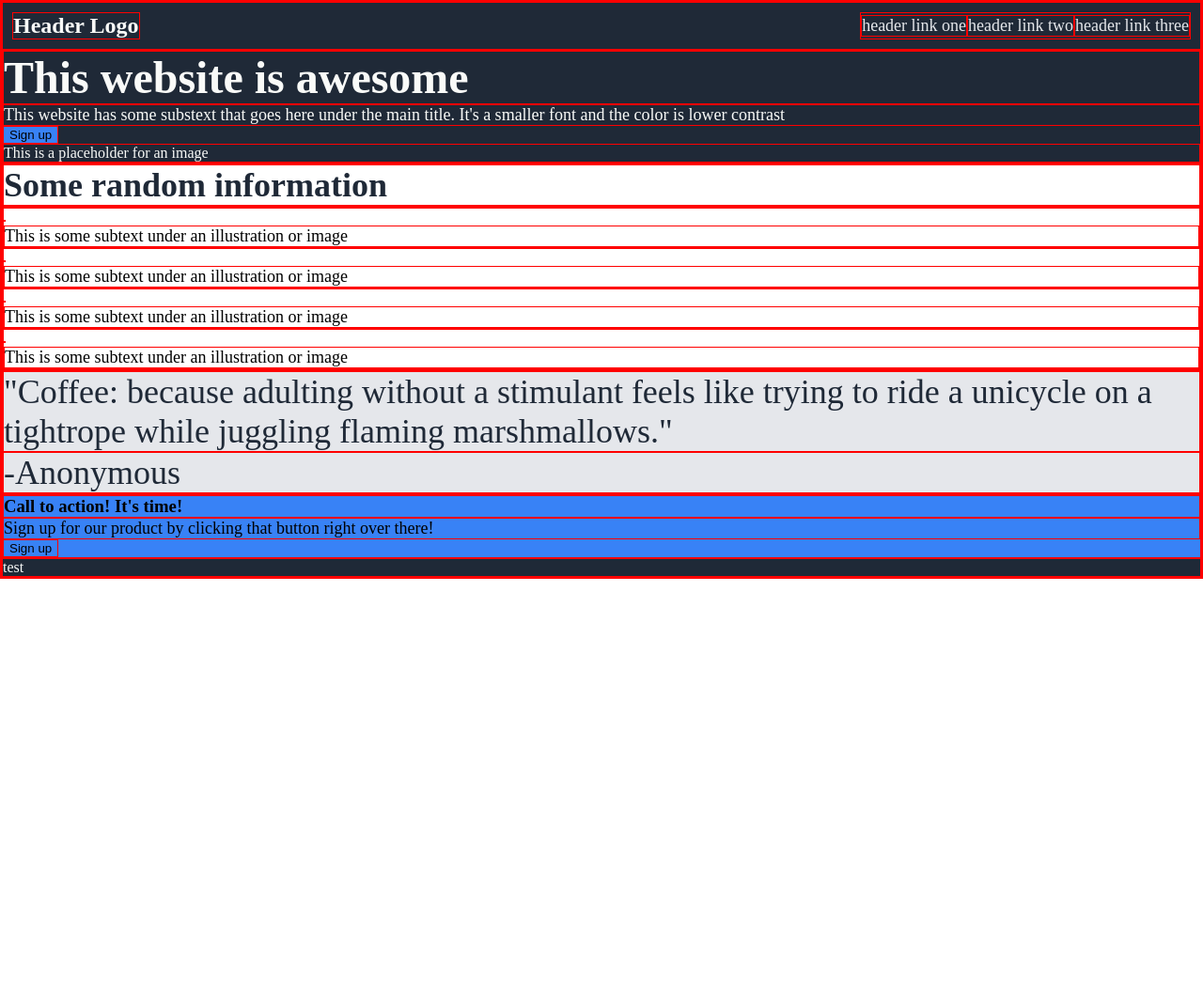
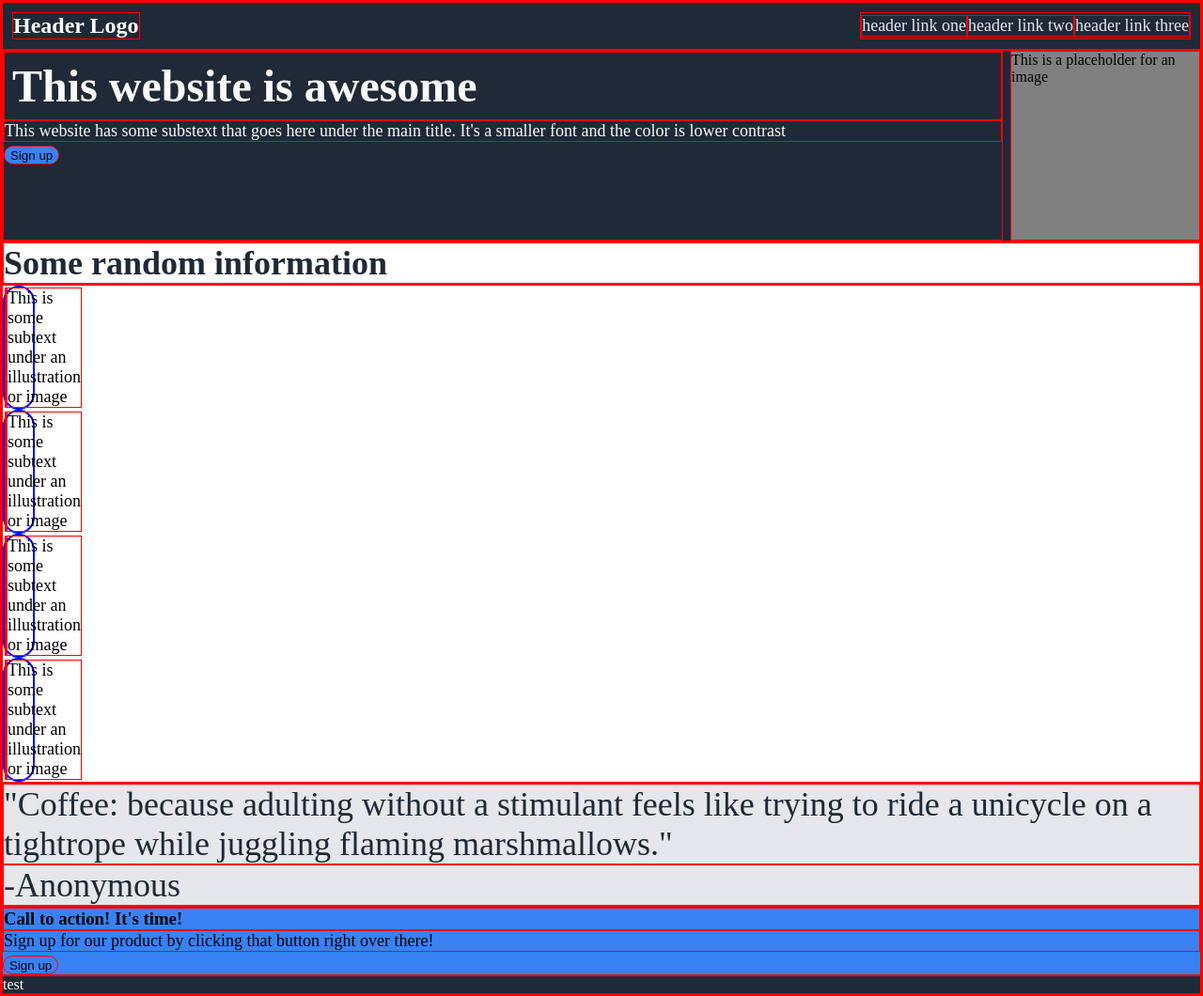
Before and after one commit to KrookedProgramsStuff/odin-landing-page, a plain HTML site: page index.html in a window 1280 px wide. Shown: the whole page at 94% size. Before the commit the page ends 800 px from the top, so only its background shows below. Drawn offline with Linux system fonts and the light colour scheme.

Commit message:
added css for flex, organized page better

```diff
--- a/index.html
+++ b/index.html
@@ -15,32 +15,34 @@
             <a href="">header link three</a>
         </div>
     </nav>
+        <div class="topofpage">
             <div class="heading">
              <header class="header">
              This website is awesome
              </header>
              <p>This website has some substext that goes here under the main title. It's a smaller font and the color is lower contrast</p>
              <button>Sign up</button>
-    <div class="image-placeholder">This is a placeholder for an image</div>
             </div>
 
+    <div class="img-con2">This is a placeholder for an image</div>
+        </div>
     <div class="random-info">
         <p class="info-header">Some random information<p>
-        <div class="img-1">
+        <div class="img-con1">
             <img src="">
             <p class="img-text">This is some subtext under an illustration or image</p>
         </div>
-        <div class="img-2">
+        <div class="img-con1">
             <img src="">
             <p class="img-text">This is some subtext under an illustration or image</p>
 
         </div>
-        <div class="img-3">
+        <div class="img-con1">
             <img src="">
             <p class="img-text">This is some subtext under an illustration or image</p>
 
         </div>
-        <div class="img-4">
+        <div class="img-con1">
             <img src="">
             <p class="img-text">This is some subtext under an illustration or image</p>
 
--- a/styles.css
+++ b/styles.css
@@ -22,10 +22,37 @@ a{
     font-size: 24px;
 }
 
+.topofpage{
+    display: flex;
+    background-color: #1F2937;
+    gap: 8px;
+}
+
+.heading {
+    display: flex;
+    flex-direction: column;
+    flex: 1;
+}
+
+.img-con2{
+    background-color: grey;
+    width: 200px;
+    height: 200px;
+}
+
+.img-con1{
+    border-radius: 40px;
+    border: 2px solid blue;
+    display: flex;
+    width: 30px;
+}
+
 p{
     color: E5E7EB;
     font-size: 18px;
 }
+
+
 
 .header-links{
     display: flex;
@@ -34,10 +61,11 @@ p{
 }
 
 header{
-    background-color: #1F2937;
+
     font-size: 48px;
     font-weight: bolder;
     color: #F9FAF8;
+    padding: 8px;
 }
 
 .heading, footer {
@@ -67,4 +95,10 @@ header{
 
 button{
     background-color: #3882F6;
+    height: 20px;
+    align-self: flex-start;
+    flex-shrink: 1;
+    max-width: 200px;
+    border-radius: 20px;
+    margin-top: 4px;
 }
```
Lines whose indentation alone changed are shown as unchanged.
